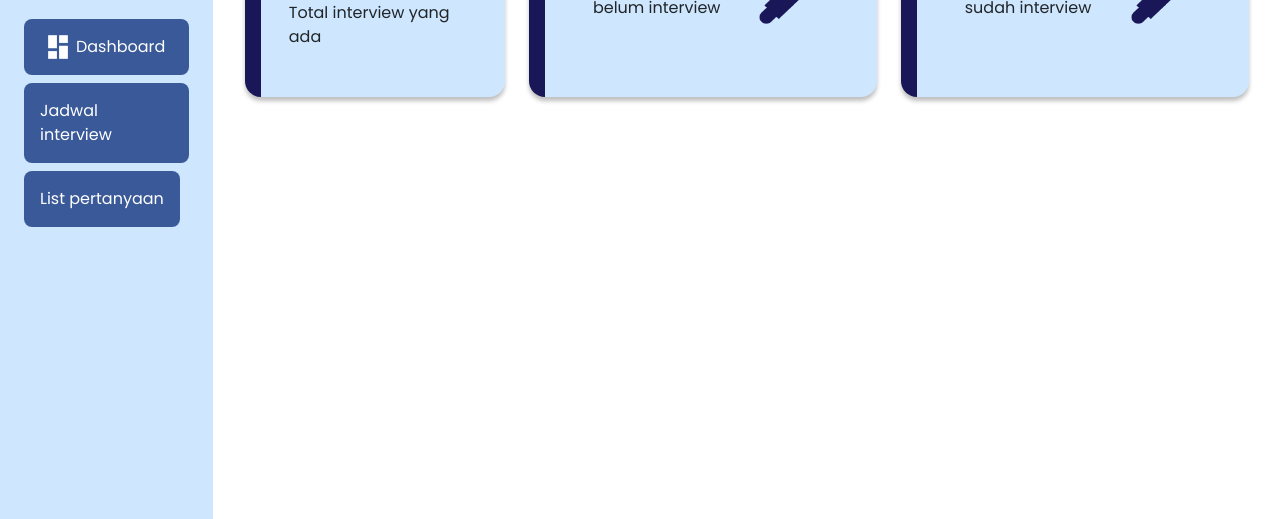
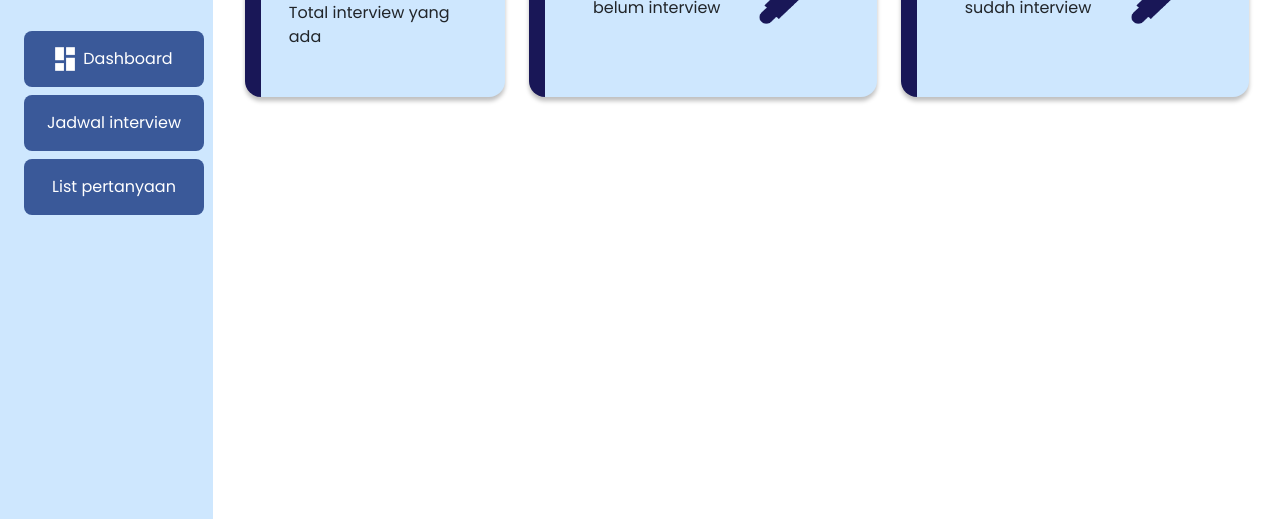
Before and after one commit to pio-razorr/Interview, a plain HTML site: page dashboard.html in a window 1280 px wide. Shown: the part 281-800 px from the top of the page. Drawn offline with nearby package versions, Linux system fonts and the light colour scheme.

Commit message:
update sidebar dashboard + crop img landing page - update from laptop

```diff
--- a/dashboard.html
+++ b/dashboard.html
@@ -37,19 +37,19 @@
                         <ul class="nav nav-pills flex-column mb-sm-auto mb-0 align-items-center align-items-sm-start"
                             id="menu">
                             <li class="nav-item">
-                                <a href="dashboard.html" class="nav-link d-flex justify-content-center rounded-3 px-4 py-3"
-                                    style="background: #3A5999;">
+                                <a href="dashboard.html" class="nav-link d-flex justify-content-center rounded-3 py-3"
+                                    style="background: #3A5999; width: 180px;">
                                     <img src="assets/dashboard icon.png" alt="imgae" class="img-fluid me-2" width="20">
                                     <span class="text-white">Dashboard</span>
                                 </a>
                             </li>
                             <li class="my-2">
-                                <a href="dashboard-jadwal-pertanyaan.html" class="nav-link rounded-3 py-3" style="background: #3A5999;">
+                                <a href="dashboard-jadwal-pertanyaan.html" class="nav-link rounded-3 py-3 text-center" style="background: #3A5999; width: 180px;">
                                     <span class="text-white">Jadwal interview</span>
                                 </a>
                             </li>
                             <li>
-                                <a href="dashboard-list-pertanyaan.html" class="nav-link rounded-3 px-3 py-3" style="background: #3A5999;">
+                                <a href="dashboard-list-pertanyaan.html" class="nav-link rounded-3 py-3 text-center" style="background: #3A5999; width: 180px;">
                                     <span class="text-white">List pertanyaan</span>
                                 </a>
                             </li>
```
Also changed, not shown: dashboard-jadwal-pertanyaan.html (+4 -4 lines), dashboard-list-pertanyaan.html (+4 -4 lines), index-sudah-login.html (+1 -1 lines), index.html (+2 -2 lines), login.html (+4 -3 lines), assets/Group 250.png.
